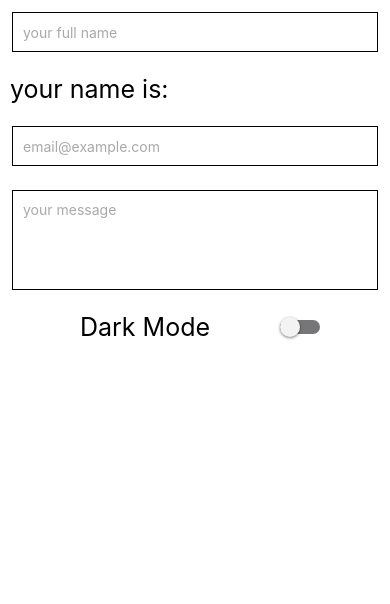
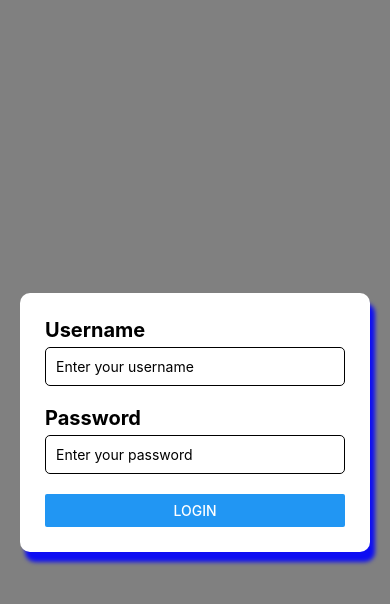
Before and after one commit to muazimmaqbool/React-Native-Tutorials, a React Native app: screen / in a window 390 px wide. Shown: the top 604 px of the page. Built offline with nearby package versions, Linux system fonts and the light colour scheme.

Commit message:
login form

```diff
--- a/App.js
+++ b/App.js
@@ -234,8 +234,8 @@ const App = () => {
       {/* <B_TextInput/> */}
       {/* <C_TextInput_props/> */}
       {/* <D_MultiLine_TextInput/> */}
-      <E_Switch/>
-      {/* <F_LoginForm/> */}
+      {/* <E_Switch/> */}
+      <F_LoginForm/>
       {/* <G_KeyboardAvoidingView/> */}
       {/* <H_FormValidation/> */}
       {/* <I_FormSubmission/> */}
--- a/Inputs and Forms/F_LoginForm.js
+++ b/Inputs and Forms/F_LoginForm.js
@@ -1,10 +1,18 @@
-import { Button, StyleSheet, Text, TextInput, View } from "react-native";
+import {
+  Button,
+  SafeAreaView,
+  StyleSheet,
+  Text,
+  TextInput,
+  View,
+} from "react-native";
 import React, { useState } from "react";
 
 const F_LoginForm = () => {
   const [username, setUsername] = useState("");
   const [password, setPassword] = useState("");
   return (
+    <SafeAreaView style={{ flex: 1 }}>
       <View style={styles.container}>
         <View style={styles.form}>
           <Text style={styles.label}>Username</Text>
@@ -31,6 +39,7 @@ const F_LoginForm = () => {
           />
         </View>
       </View>
+    </SafeAreaView>
   );
 };
 
@@ -62,7 +71,6 @@ const styles = StyleSheet.create({
     fontWeight: "bold",
   },
   input: {
-    height: 40,
     borderColor: "black",
     borderWidth: 1,
     marginBottom: 20,
```
Lines whose indentation alone changed are shown as unchanged.
